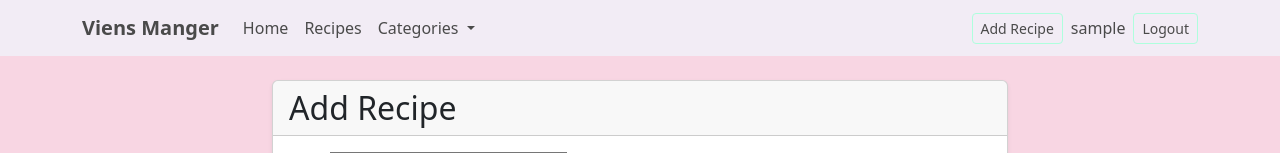
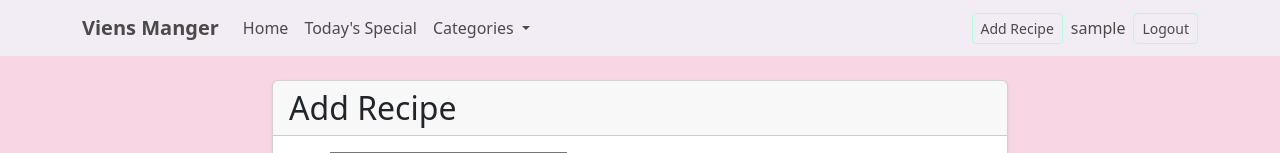
Before and after one commit to Ahmeda002/viens-manger, a Django app: page /add/ in a window 1280 px wide. Shown: the top 153 px of the page. Run offline with Django 5.2, Linux system fonts and the light colour scheme; the visitor is signed in with stand-in values (Sample User, id 1).

Commit message:
Replace Recipes nav link with Today's Special
Co-Authored-By: Claude Sonnet 4.6 <noreply@anthropic.com>

```diff
--- a/templates/base.html
+++ b/templates/base.html
@@ -88,7 +88,7 @@
                     </li>
 
                     <li class="nav-item">
-                        <a class="nav-link" href="{% url 'recipes' %}">Recipes</a>
+                        <a class="nav-link" href="{% url 'today_special' %}">Today's Special</a>
                     </li>
 
                     <li class="nav-item dropdown">
```
